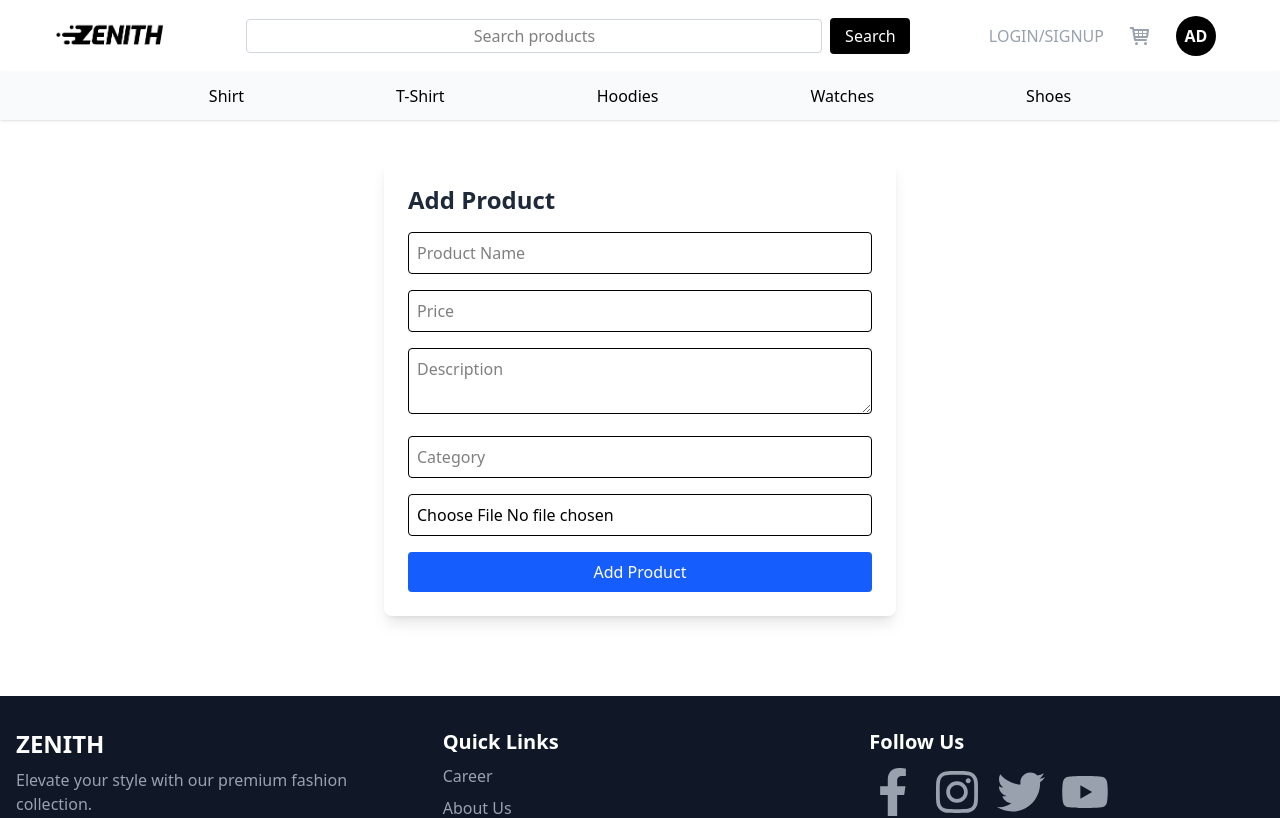
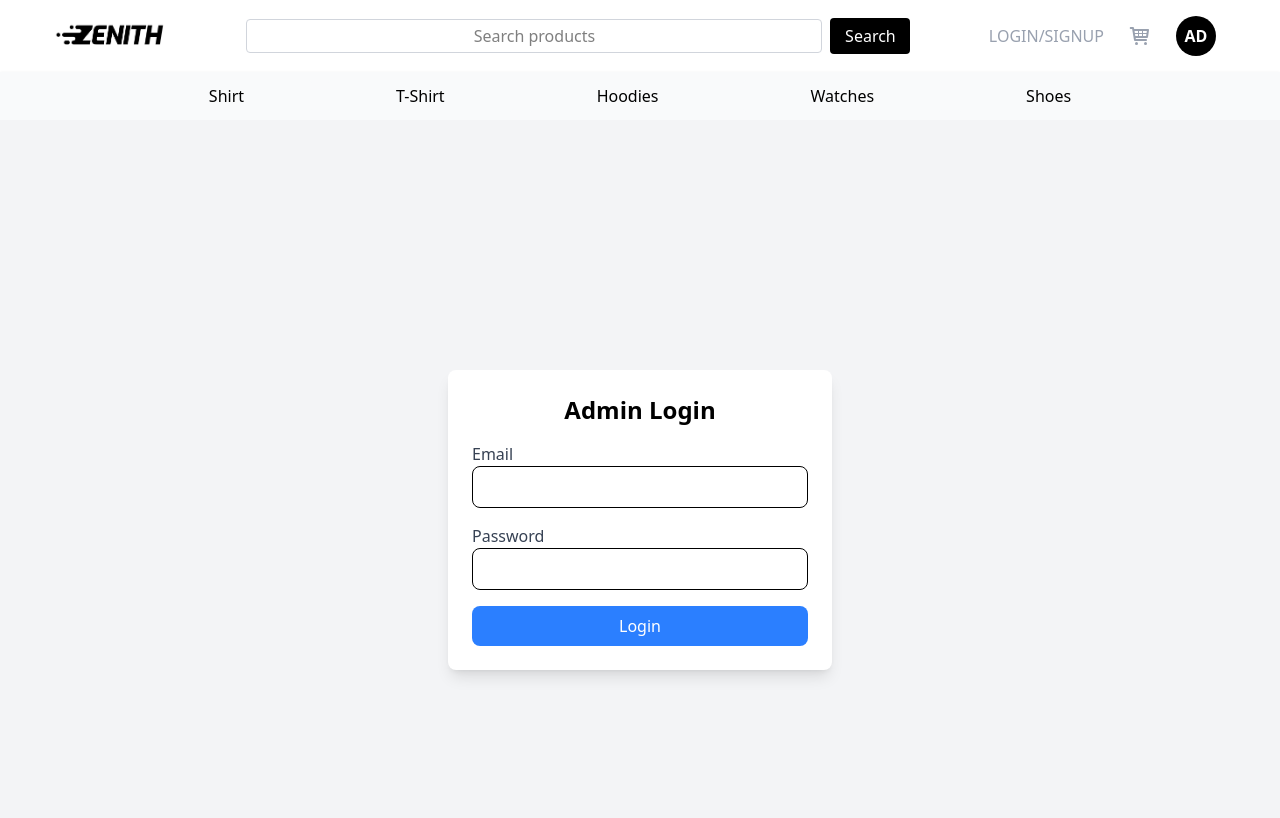
Before and after one commit to arpit2006-stack/THEZENITH, a React (Vite) app in the folder frontend/: page /admin in a window 1280 px wide. Shown: the top 818 px of the page. Built offline with nearby package versions, Linux system fonts and the light colour scheme.

Commit message:
adminloginpage

```diff
--- a/frontend/src/App.jsx
+++ b/frontend/src/App.jsx
@@ -3,6 +3,7 @@ import { BrowserRouter, Routes, Route } from "react-router-dom";
 import  { AuthForm } from "./pages/signup.jsx";
 
 import { AddProduct } from "./pages/addproduct.jsx";
+import { AdminLogin } from "./pages/adminlogin.jsx";
 import Home from "./pages/home.jsx";
 import Navbar from "./components/navbar.jsx";
 import Footer from "./components/footer.jsx";
@@ -17,7 +18,8 @@ function App() {
         <Routes>
           <Route path="/" element={<Home />} />
           <Route path="/signup" element={<AuthForm />} />
-          <Route path="/admin" element={<AddProduct />} />
+          <Route path="/admin" element={<AdminLogin />} />
+          <Route path="/admin/addProducts" element={<AddProduct/>} />
         </Routes>
       </BrowserRouter>
       <Footer/>
--- a/frontend/src/lib/axios.jsx
+++ b/frontend/src/lib/axios.jsx
@@ -2,7 +2,7 @@ import axios from "axios"
 
 
 const axiosInstance = axios.create({
-    baseURL: "http://localhost:5001",
+    baseURL: "http://localhost:5002",
     withCredentials: true,
 })
 
--- /dev/null
+++ b/frontend/src/pages/adminlogin.jsx
@@ -0,0 +1,63 @@
+import { useState } from "react";
+import { useNavigate } from "react-router-dom";
+import axios from '../lib/axios.jsx';
+
+export const AdminLogin = () => {
+  const [email, setEmail] = useState("");
+  const [password, setPassword] = useState("");
+  const [error, setError] = useState(null);
+  const navigate = useNavigate();
+
+
+  const handleSubmit = async (e) => {
+    e.preventDefault();
+
+   try {
+         const response = await axios.post("/api/user/adminlogin", { email, password });
+
+         alert(response.data.message);
+         navigate("/admin/addProducts");
+       } catch (error) {
+         console.error(error);
+         alert(error.response?.data?.message || "An error occurred.");
+       }
+       // setMessage("Login successful!");
+     };
+
+  return (
+    <div className="flex justify-center items-center h-screen bg-gray-100">
+      <div className="bg-white p-6 rounded-lg shadow-lg w-96">
+        <h2 className="text-2xl font-bold text-center mb-4">Admin Login</h2>
+        {error && <p className="text-red-500 text-center">{error}</p>}
+        <form onSubmit={handleSubmit} className="space-y-4">
+          <div>
+            <label className="block text-gray-700">Email</label>
+            <input
+              type="email"
+              className="w-full px-3 py-2 border rounded-lg focus:outline-none focus:ring-2 focus:ring-blue-500"
+              value={email}
+              onChange={(e) => setEmail(e.target.value)}
+              required
+            />
+          </div>
+          <div>
+            <label className="block text-gray-700">Password</label>
+            <input
+              type="password"
+              className="w-full px-3 py-2 border rounded-lg focus:outline-none focus:ring-2 focus:ring-blue-500"
+              value={password}
+              onChange={(e) => setPassword(e.target.value)}
+              required
+            />
+          </div>
+          <button
+            type="submit"
+            className="w-full bg-blue-500 text-white py-2 rounded-lg hover:bg-blue-600 transition"
+          >
+            Login
+          </button>
+        </form>
+      </div>
+    </div>
+  );
+};
```
Also changed, not shown: 2 other files (tests, documents, lock files or other folders).
